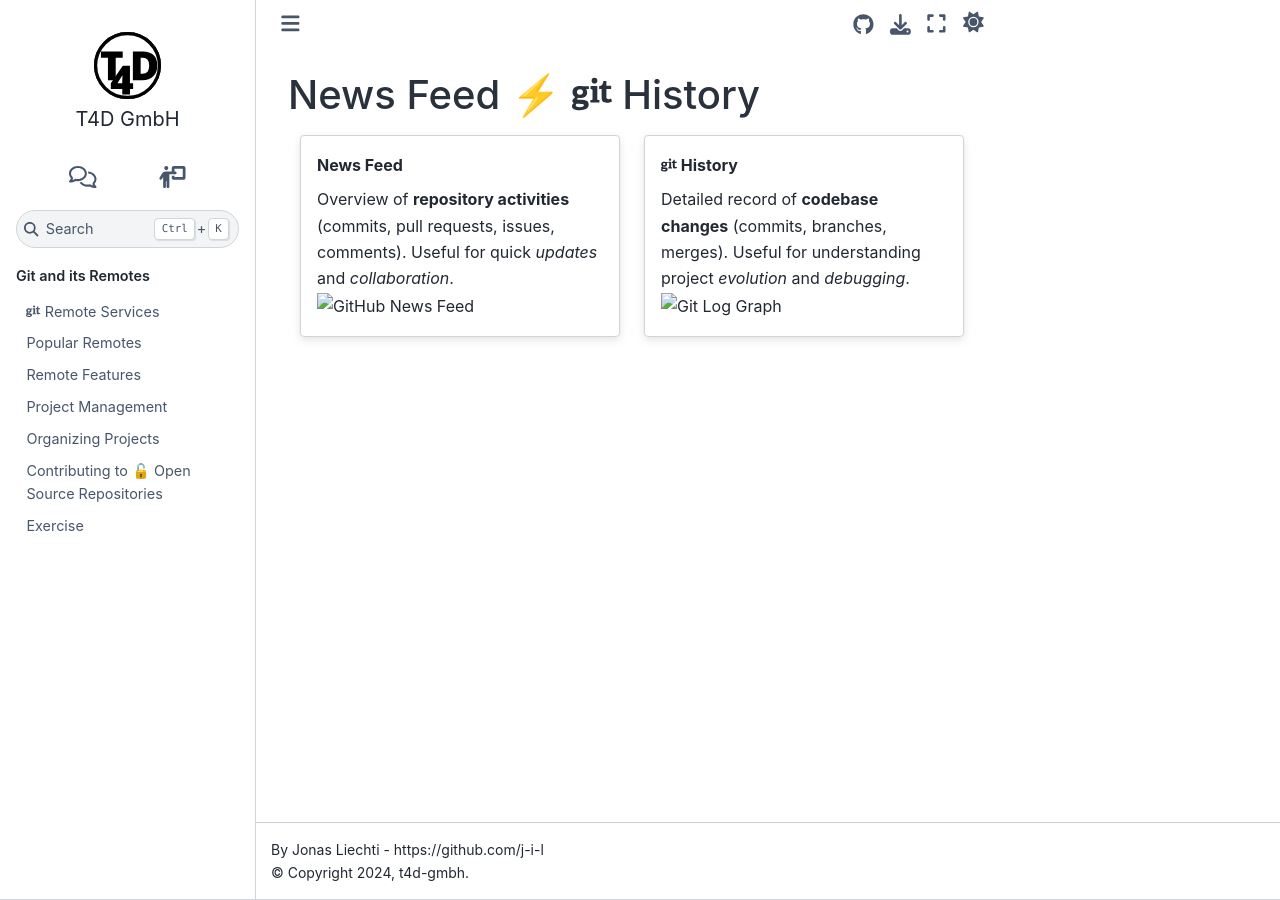
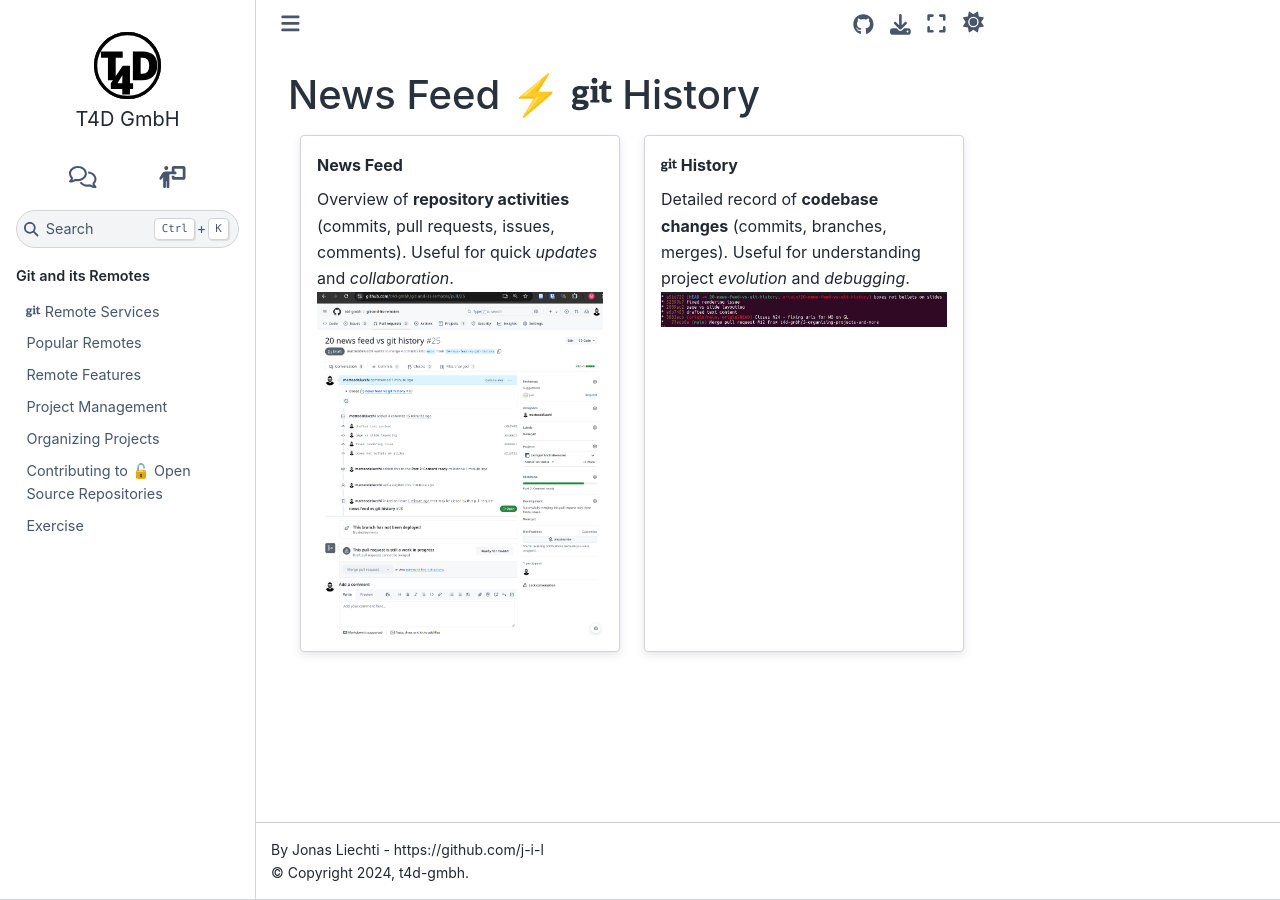
Before and after one commit to t4d-gmbh/git-and-its-remotes, a Sphinx documentation site: the page built from source/content/remote_service_features/collaboration_tools/newsfeed_vs_githistory.md, in a window 1280 px wide. Built offline with Sphinx 7.4.7 and the Sphinx Book theme 1.1.4, drawn with Linux system fonts in a browser that asks for light colours; the version number could not be read and is left out.

Commit message:
added screenshots

```diff
--- a/source/content/remote_service_features/collaboration_tools/newsfeed_vs_githistory.md
+++ b/source/content/remote_service_features/collaboration_tools/newsfeed_vs_githistory.md
@@ -12,7 +12,7 @@ It includes updates such as new commits, pull requests, issues, and comments.
 This feed is useful for quickly catching up on recent changes and interactions within the project but also for getting a sense of the project's overall activity and progress.
 Additionally, it can help you stay informed about the work being done by other contributors and provide opportunities for collaboration and feedback.
 
-![GitHub News Feed](../assets/images/github_news_feed.png)
+![GitHub News Feed](./github_news_feed.png)
 
 ##### <i class="fab fa-git"></i> History
 
@@ -23,7 +23,7 @@ This is particularly useful for understanding the sequence of changes and how di
 It also allows you to navigate through the project's history, compare different versions of the code, and identify the changes that have been made by you and other contributors without the need for a web interface.
 This can be helpful for debugging issues, reverting changes, and understanding the context of specific commits.
 
-![Git Log Graph](../assets/images/git_log_graph.png)
+![Git Log Graph](./git_log_graph.png)
 
 Compared to the News Feed, it does not provide real-time updates or notifications about recent activities and interactions.
 
@@ -33,12 +33,12 @@ Compared to the News Feed, it does not provide real-time updates or notification
 :::{grid-item-card} News Feed
 Overview of **repository activities** (commits, pull requests, issues, comments).
 Useful for quick *updates* and *collaboration*.
-![GitHub News Feed](../assets/images/github_news_feed.png)
+![GitHub News Feed](./github_news_feed.png)
 :::
 :::{grid-item-card} <i class="fab fa-git"></i> History
 Detailed record of **codebase changes** (commits, branches, merges).
 Useful for understanding project *evolution* and *debugging*.
-![Git Log Graph](../assets/images/git_log_graph.png)
+![Git Log Graph](./git_log_graph.png)
 :::
 
 {% endif %}
```
Also changed, not shown: source/content/remote_service_features/collaboration_tools/git_log_graph.png (added), source/content/remote_service_features/collaboration_tools/github_news_feed.png (added).
